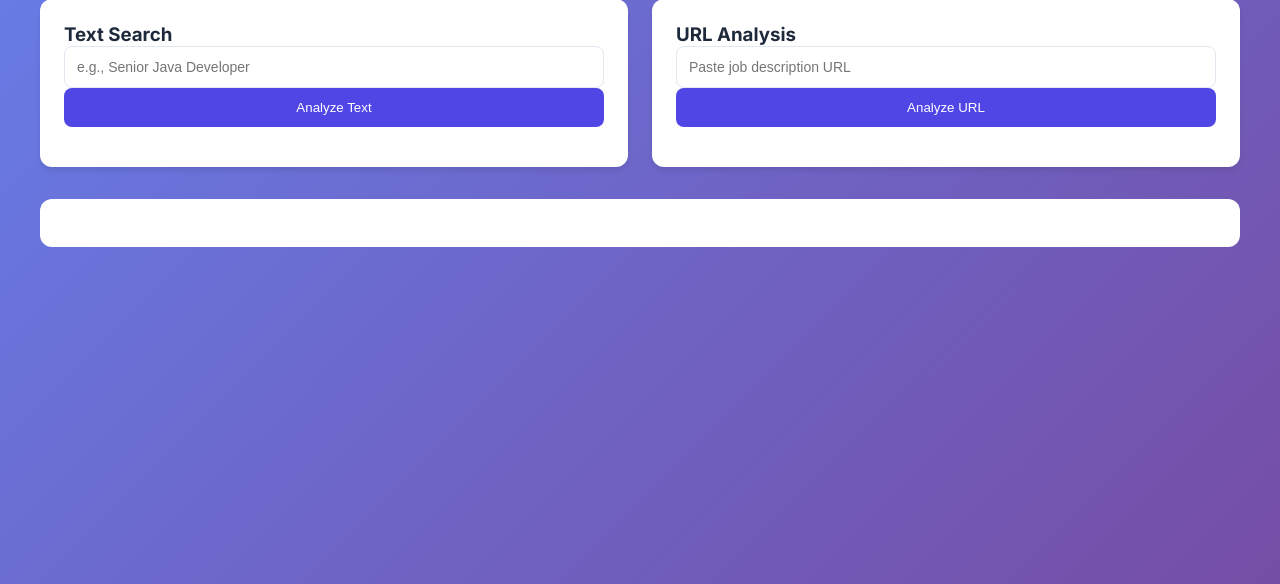
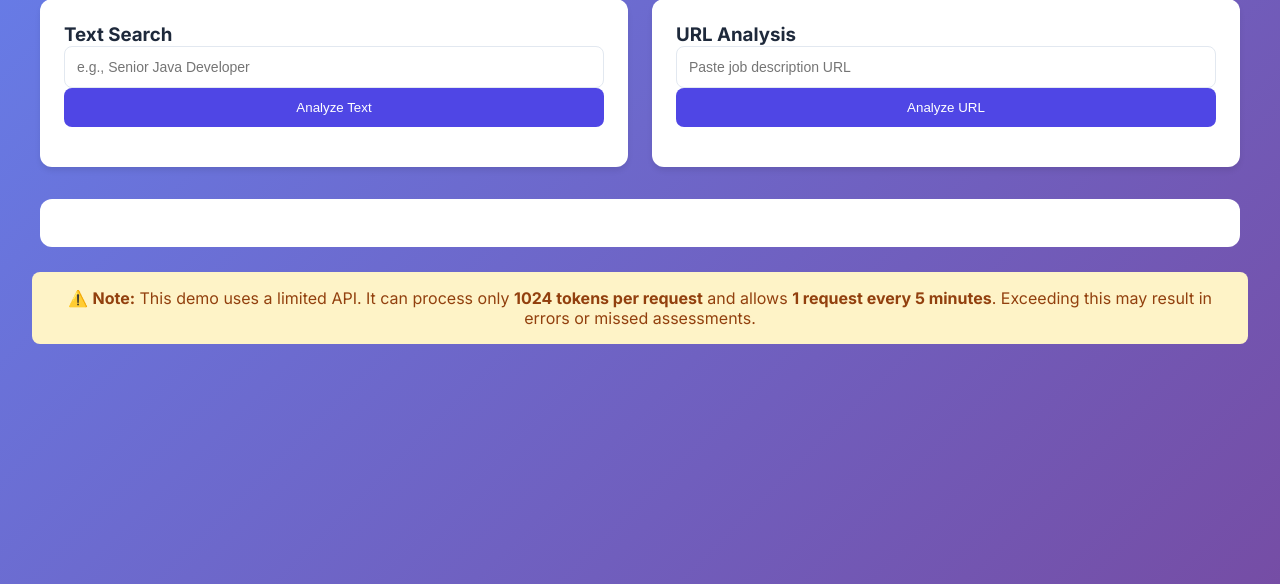
Before and after one commit to vijayreddy004/shl.ai, a Flask app: page / in a window 1280 px wide. Shown: the part 132-716 px from the top of the page. Run offline with Flask 3, Linux system fonts and the light colour scheme; parts of the project's set-up code (start-up, migrations or seed data) failed here and were passed over.

Commit message:
added warning

```diff
--- a/templates/input.html
+++ b/templates/input.html
@@ -225,6 +225,9 @@
 
     <div id="results" class="results"></div>
   </div>
+  <div class="disclaimer" style="margin-top: 25px; background: #FEF3C7; color: #92400E; padding: 1rem; border-radius: 8px; margin-bottom: 2rem; text-align: center;">
+    ⚠️ <strong>Note:</strong> This demo uses a limited API. It can process only <strong>1024 tokens per request</strong> and allows <strong>1 request every 5 minutes</strong>. Exceeding this may result in errors or missed assessments.
+  </div>
 
   <div class="loader-overlay" id="loader">
     <svg class="loader" viewBox="0 0 50 50">
```
